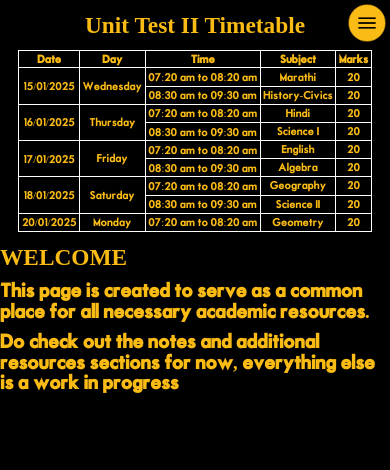
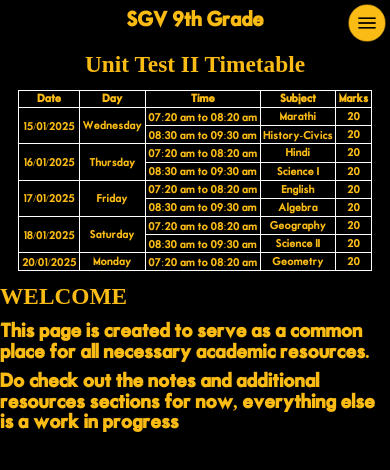
Before and after one commit to DhanushVDPT/sgvnext, a Next.js app: page / in a window 390 px wide. Shown: the top 470 px of the page. Built offline with nearby package versions, Linux system fonts and the light colour scheme; a web font is replaced by a local one.

Commit message:
Update Navbar.js sgv9 mobile

```diff
--- a/comps/Navbar.js
+++ b/comps/Navbar.js
@@ -6,6 +6,7 @@ const Navbar = () => {
     return (
         <nav>
             <div className="sidebar">
+                <h2>SGV 9th Grade</h2>
                     <input type="checkbox" id="sidebar-active"></input>
                     <label for="sidebar-active" className="open-sidebar">
                         <Image className="hamburger" src="/icons8-xbox-menu-100.png" width={40} height={40}/>
```
